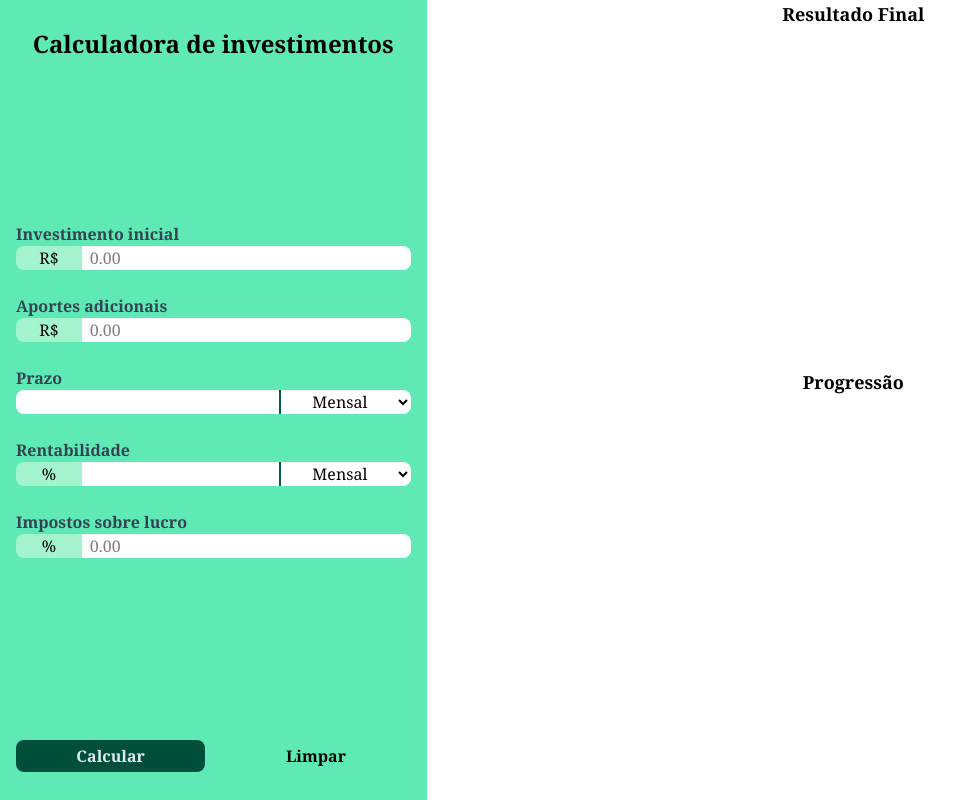
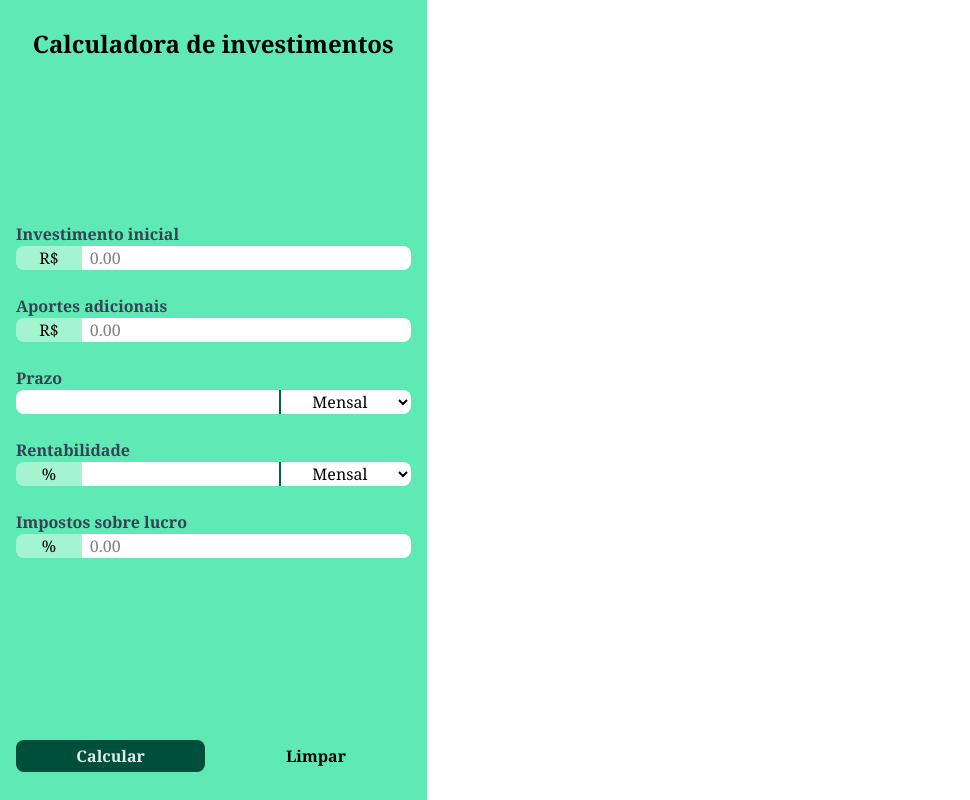
Before and after one commit to Goauld01/calculadoraFinanceira, a website built with Vite: page index.html in a window 1280 px wide. Shown: the whole page, without its empty margins (0-970 px from the left). Built offline with nearby package versions, Linux system fonts and the light colour scheme.

Commit message:
processos relacionados aos gráficos foram comentados

```diff
--- a/index.html
+++ b/index.html
@@ -96,7 +96,8 @@
 
   <main class="col-span-2 row-span-2">
 
-    <section id="charts-container" class="h-full">
+    <!-- Seção dos gráficos -->
+    <!-- <section id="charts-container" class="h-full">
       <div class="h-[46%] pb-10 flex flex-col items-center">
         <p class="font-bold text-lg">Resultado Final</p>
         <canvas id="final-money-distribution" class="flex"></canvas>
@@ -105,8 +106,9 @@
         <p class="font-bold text-lg">Progressão</p>
         <canvas id="progession"></canvas>
       </div>
+    </section> -->
 
-    </section>
+    <!-- Seção da tabela -->
 
 
   </main>
--- a/main.js
+++ b/main.js
@@ -191,6 +191,6 @@ for (const formElement of form) {
 }
 
 //todo Eventos de escuta
-form.addEventListener("submit", renderProgression);
+// form.addEventListener("submit", renderProgression);
 clearButton.addEventListener("click", clearForm);
 // calculateButton.addEventListener("click", renderProgression);
```
